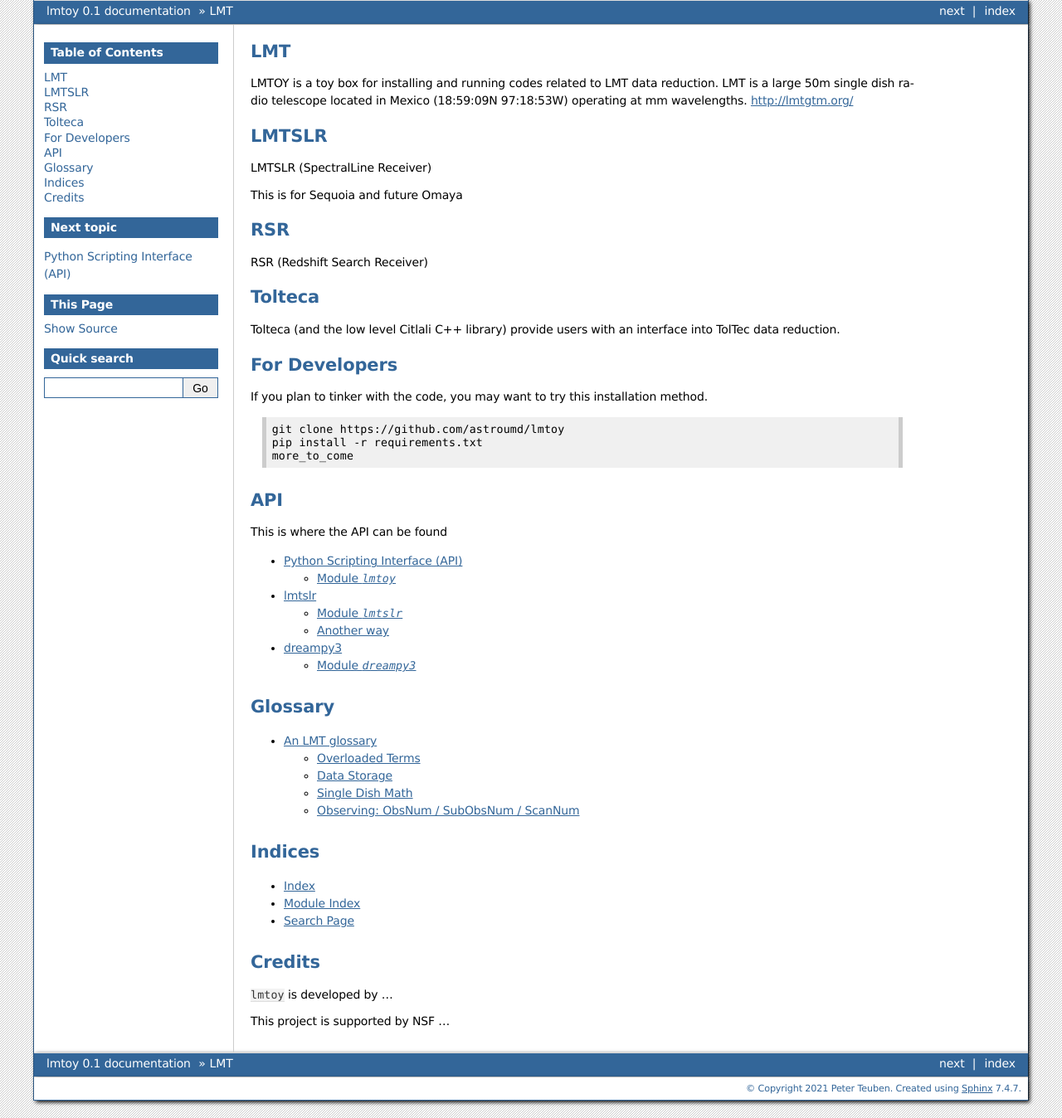
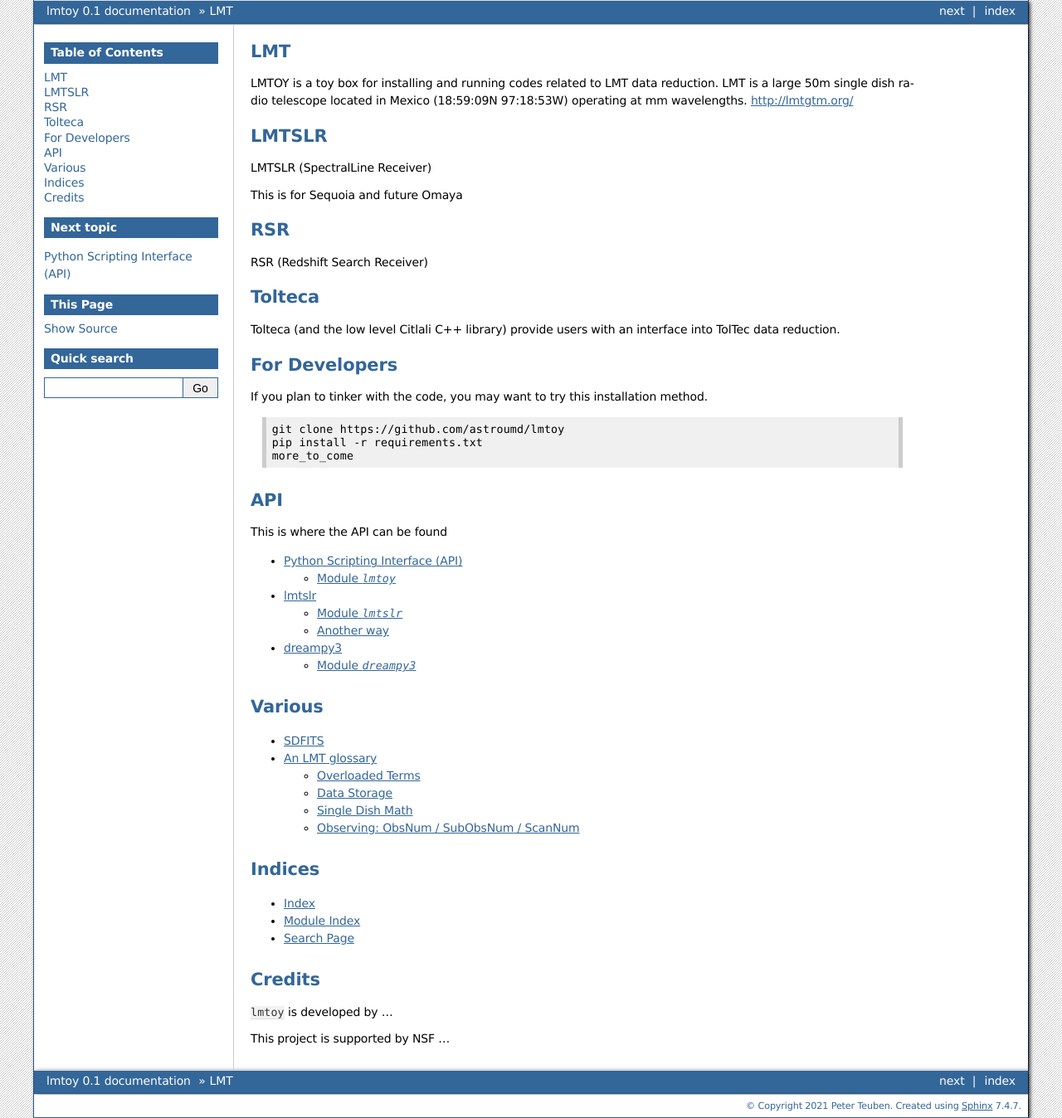
Before and after one commit to astroumd/lmtoy, a Sphinx documentation site: the page built from docs/source/index.rst, in a window 1280 px wide. Shown: the whole page at 83% size. Built offline with Sphinx 7.4.7, drawn with Linux system fonts in a browser that asks for light colours.

Commit message:
add sdfits

```diff
--- a/docs/source/index.rst
+++ b/docs/source/index.rst
@@ -52,11 +52,12 @@ This is where the API can be found
    lmtslr <lmtslr.api>
    dreampy3 <dreampy3.api>
 
-Glossary
+Various
 ========
 .. toctree::
    :maxdepth: 2
 
+   sdfits
    glossary
 
 Indices
```
